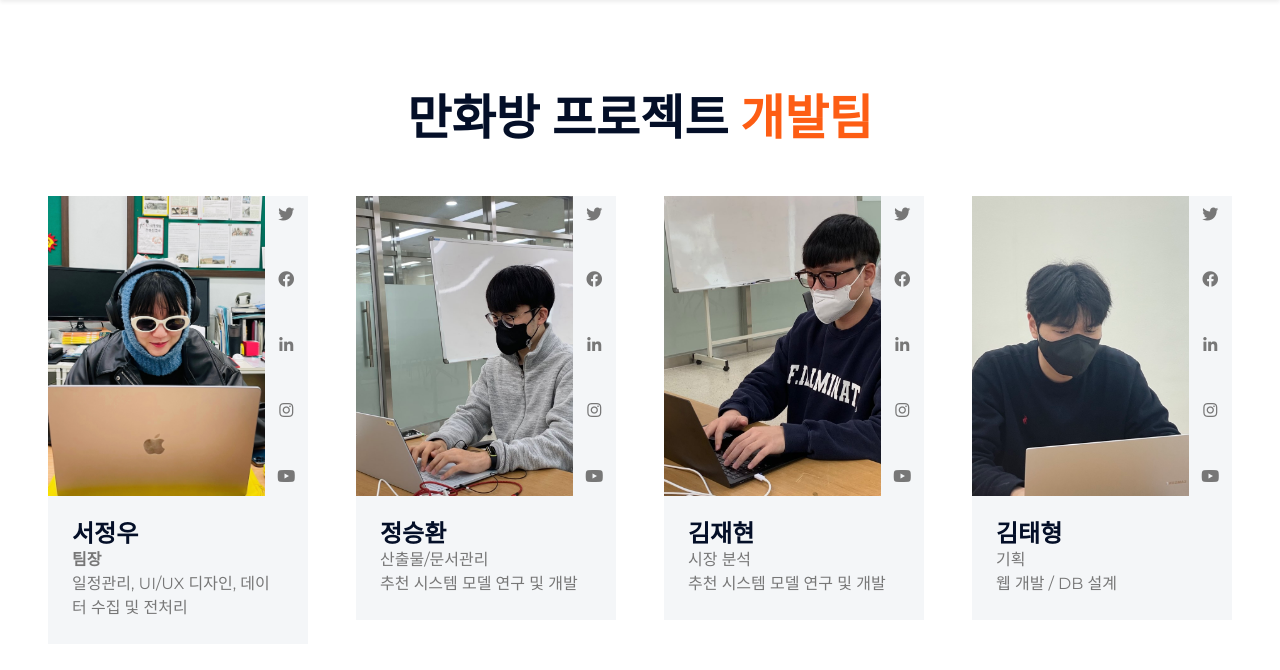
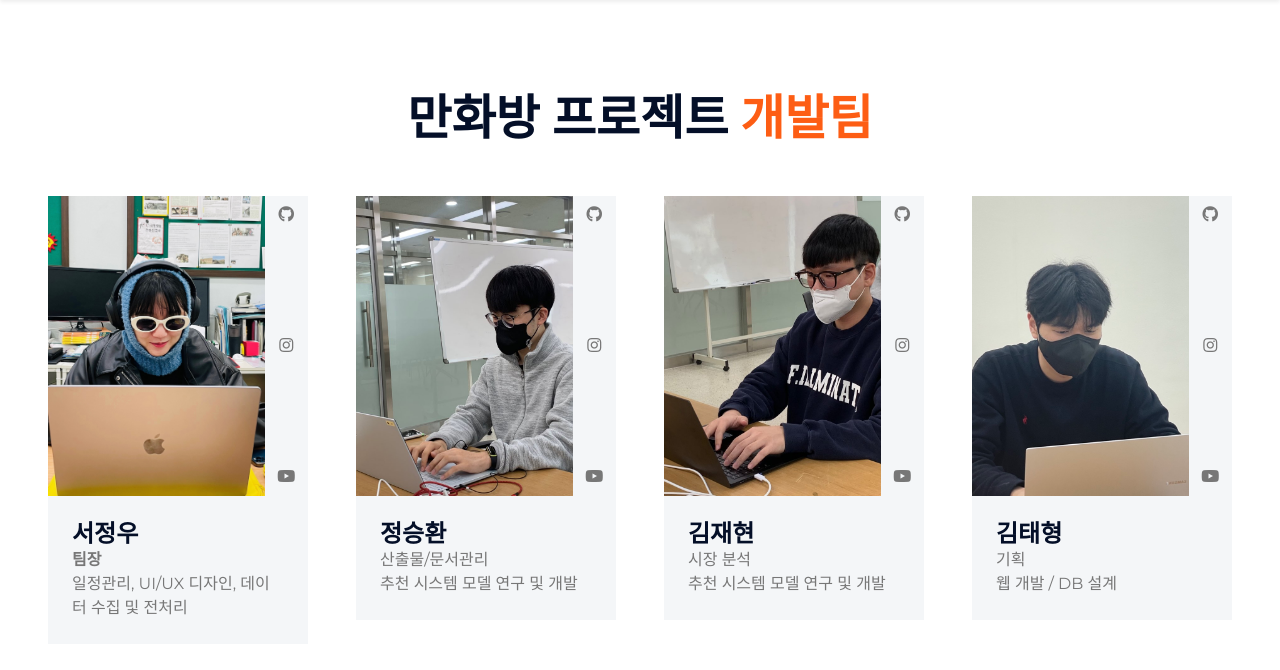
Before and after one commit to J-ungry/jshwebtoonmk2, a Flask app: page /introduce_team in a window 1280 px wide. Shown: the part 97-767 px from the top of the page. Run offline with Flask 2, Linux system fonts and the light colour scheme; some libraries are stand-ins or nearby versions.

Commit message:
make service, intro

```diff
--- a/main.py
+++ b/main.py
@@ -20,5 +20,6 @@ if __name__=="__main__":
     8. user_detail.html history 작성
     9. nav.html 상단바 선택 시 효과 추가
     10. 코드 정리
-    11. 서비스소개 페이지 => 다른 페이지들 다 만들어진 이후에 사진 추가하기 (내용은 추가 된 상태임)
+    11. 서비스 소개 페이지 => 다른 페이지들 다 만들어진 이후에 사진 추가 및 사이즈 맞추기 (내용은 추가 된 상태임)
+    12. 개발자 소개 페이지 => 유튜브에 자기가 좋아하는 영상 넣기 히히 ^__^
 """
--- a/website/templates/introduce_team.html
+++ b/website/templates/introduce_team.html
@@ -16,10 +16,10 @@
                 </div>
                 <div class="col-2">
                     <div class="h-100 d-flex flex-column align-items-center justify-content-between bg-light">
-                        <a class="btn" href="#"><i class="fab fa-twitter"></i></a>
-                        <a class="btn" href="#"><i class="fab fa-facebook-f"></i></a>
-                        <a class="btn" href="#"><i class="fab fa-linkedin-in"></i></a>
-                        <a class="btn" href="#"><i class="fab fa-instagram"></i></a>
+                        <a class="btn" href="https://github.com/J-ungry"><i class="fab fa-github"></i></a>
+                        <!-- <a class="btn" href="#"><i class="fab fa-facebook-f"></i></a>
+                        <a class="btn" href="#"><i class="fab fa-linkedin-in"></i></a> -->
+                        <a class="btn" href="https://www.instagram.com/jungry_/"><i class="fab fa-instagram"></i></a>
                         <a class="btn" href="#"><i class="fab fa-youtube"></i></a>
                     </div>
                 </div>
@@ -40,9 +40,8 @@
                 </div>
                 <div class="col-2">
                     <div class="h-100 d-flex flex-column align-items-center justify-content-between bg-light">
-                        <a class="btn" href="#"><i class="fab fa-twitter"></i></a>
-                        <a class="btn" href="#"><i class="fab fa-facebook-f"></i></a>
-                        <a class="btn" href="#"><i class="fab fa-linkedin-in"></i></a>
+                        <a class="btn" href="https://github.com/kuma1105"><i class="fab fa-github"></i></a>
+
                         <a class="btn" href="#"><i class="fab fa-instagram"></i></a>
                         <a class="btn" href="#"><i class="fab fa-youtube"></i></a>
                     </div>
@@ -64,10 +63,8 @@
                 </div>
                 <div class="col-2">
                     <div class="h-100 d-flex flex-column align-items-center justify-content-between bg-light">
-                        <a class="btn" href="#"><i class="fab fa-twitter"></i></a>
-                        <a class="btn" href="#"><i class="fab fa-facebook-f"></i></a>
-                        <a class="btn" href="#"><i class="fab fa-linkedin-in"></i></a>
-                        <a class="btn" href="#"><i class="fab fa-instagram"></i></a>
+                        <a class="btn" href="https://github.com/jaehyunkkk"><i class="fab fa-github"></i></a>
+                        <a class="btn" href="https://www.instagram.com/j_hyun413/"><i class="fab fa-instagram"></i></a>
                         <a class="btn" href="#"><i class="fab fa-youtube"></i></a>
                     </div>
                 </div>
@@ -88,10 +85,8 @@
                 </div>
                 <div class="col-2">
                     <div class="h-100 d-flex flex-column align-items-center justify-content-between bg-light">
-                        <a class="btn" href="#"><i class="fab fa-twitter"></i></a>
-                        <a class="btn" href="#"><i class="fab fa-facebook-f"></i></a>
-                        <a class="btn" href="#"><i class="fab fa-linkedin-in"></i></a>
-                        <a class="btn" href="#"><i class="fab fa-instagram"></i></a>
+                        <a class="btn" href="https://github.com/webkth"><i class="fab fa-github"></i></a>
+                        <a class="btn" href="https://www.instagram.com/taehyeong973/"><i class="fab fa-instagram"></i></a>
                         <a class="btn" href="#"><i class="fab fa-youtube"></i></a>
                     </div>
                 </div>
```
